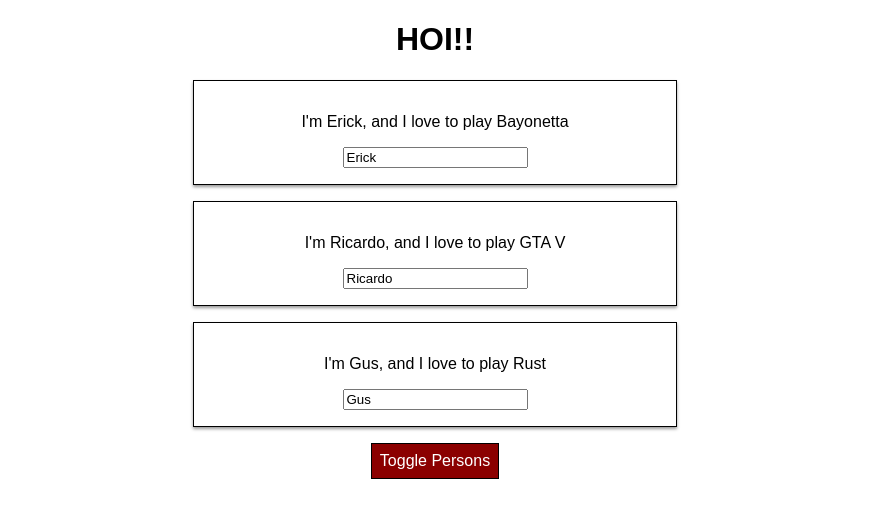
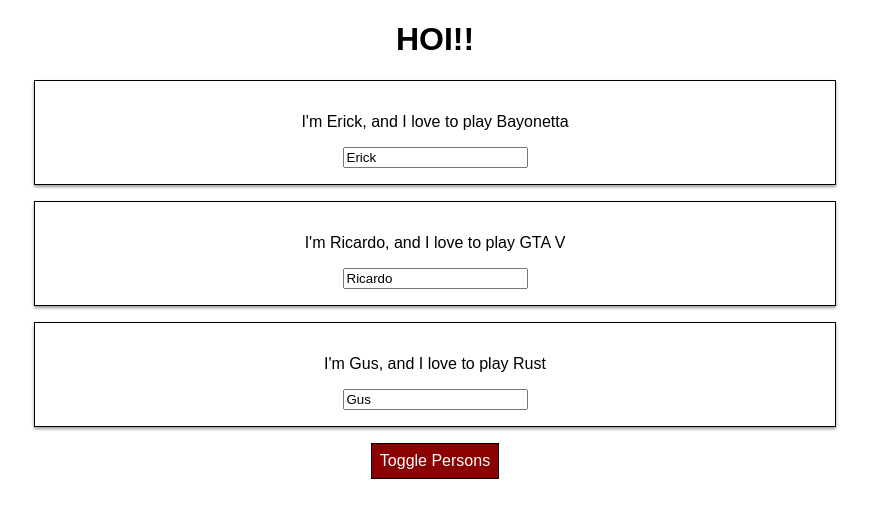
Before and after one commit to Shubidubi15/ReactPractice, a React (Create React App) app in the folder react-guide/: page / in a window 1280 px wide. Shown: the top 518 px of the page, without its empty margins (205-1074 px from the left). Built offline with nearby package versions, Linux system fonts and the light colour scheme.

Commit message:
Before eject

```diff
--- a/react-guide/src/App.js
+++ b/react-guide/src/App.js
@@ -1,7 +1,6 @@
 import React, { Component, createElement } from 'react';
 import './App.css';
 import Person from './Components/Person/Person';
-import Radium, {StyleRoot} from 'radium';
 
 class App extends Component {
     state = {
@@ -45,19 +44,14 @@
       border: '1px solid black',
       padding: '8px',
       color: 'white',
-      cursor: 'pointer',
-      ':hover': {
-        backgroundColor: 'steelblue'
-      }
+      cursor: 'pointer'
     }
 
     style.backgroundColor = this.state.show ? 'darkred' : 'limegreen';
-    style[':hover'] = this.state.show ? { backgroundColor: 'limegreen'} : { backgroundColor: 'darkred'};
     let classes = [];
     this.state.persons.length <= 2 ? classes.push('Red') : null;
     this.state.persons.length <= 1 ? classes.push('Bold') : null;
     return (
-      <StyleRoot>
       <div className="App">
         <h1 className={classes.join(' ')}>HOI!!</h1>
         {
@@ -72,9 +66,8 @@
         }
         <button onClick = {this.togglePersonHandler} style={style}>Toggle Persons</button>
       </div>
-      </StyleRoot>
     )
   }
 }
 
-export default Radium(App);
+export default App;
--- a/react-guide/src/Components/Person/Person.js
+++ b/react-guide/src/Components/Person/Person.js
@@ -1,19 +1,13 @@
 import React from 'react';
 import './Person.css';
-import Radium from 'radium';
 
 const person = (props) => {
-    const style = {
-        '@media (min-width: 500px)': {
-            width: '450px'
-        }
-    }
     return (
-        <div className="Person" style={style}>
+        <div className="Person">
             <p onClick = {props.click}>I'm {props.name}, and I love to play {props.game}</p>
             <input type="text" onChange={props.change} value={props.name}/>
         </div>
     );
 }
 
-export default Radium(person);
+export default person;
```
